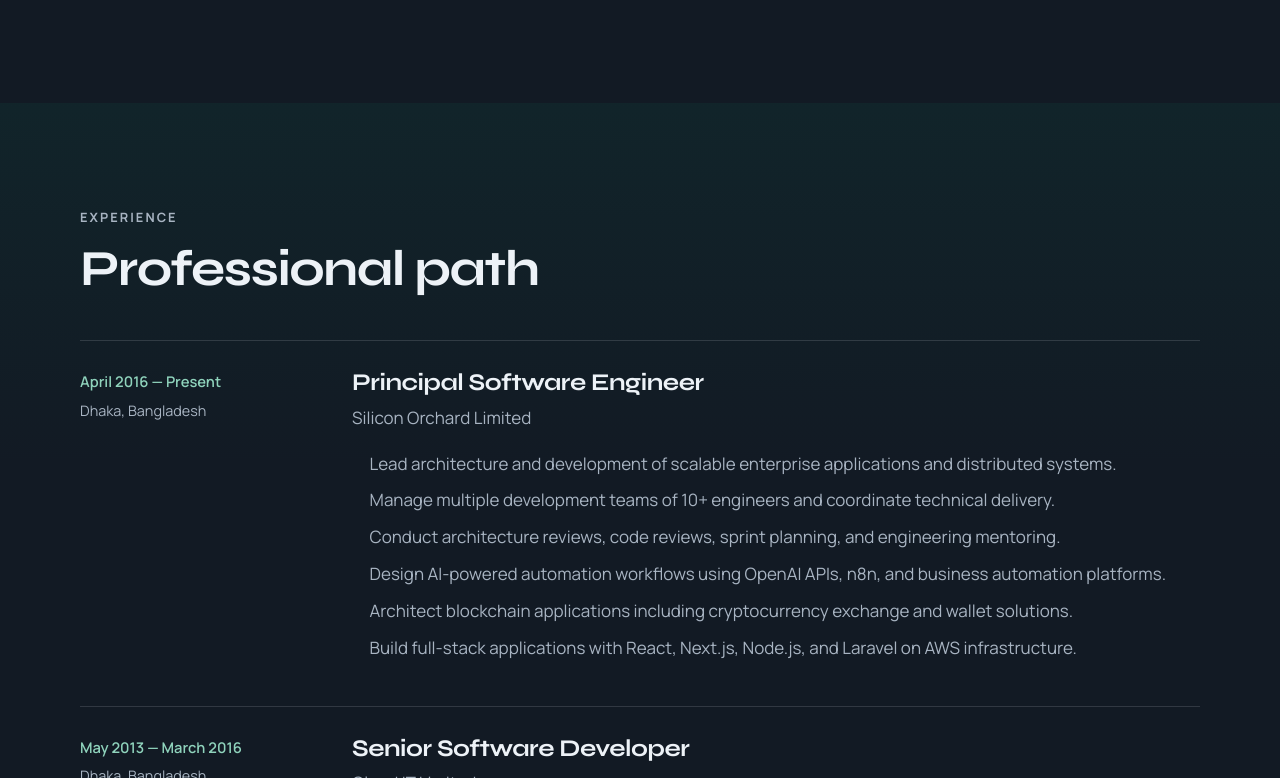
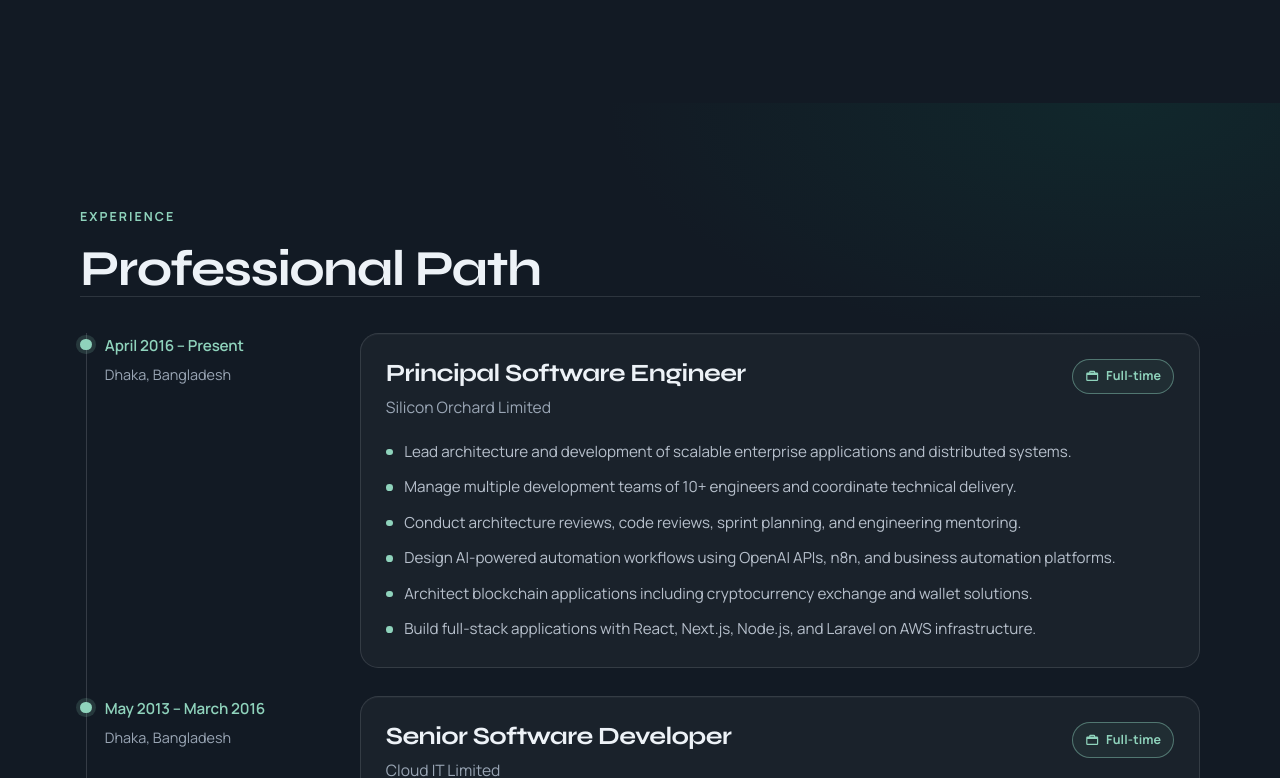
Before and after one commit to aleksandryky/yousuf-website, a Next.js app: page / in a window 1280 px wide. Shown: the part 3722-4500 px from the top of the page. Built offline with nearby package versions, Linux system fonts and the light colour scheme; no server answers.

Commit message:
Professional path has been updated

```diff
--- a/src/app/globals.css
+++ b/src/app/globals.css
@@ -651,6 +651,37 @@
   color: var(--on-ink);
 }
 
+.section--experience {
+  background:
+    radial-gradient(900px 420px at 88% 0%, rgba(11, 110, 86, 0.16), transparent 58%),
+    var(--surface-ink);
+  color: var(--on-ink);
+}
+
+.experience-head {
+  margin-bottom: 0;
+  max-width: 40rem;
+}
+
+.experience-kicker {
+  margin: 0 0 0.85rem;
+  color: #8fd3bc;
+  font-size: 0.78rem;
+  font-weight: 700;
+  letter-spacing: 0.16em;
+  text-transform: uppercase;
+}
+
+.experience-title {
+  margin: 0;
+  font-family: var(--font-display);
+  font-size: clamp(2rem, 4.5vw, 3.15rem);
+  font-weight: 700;
+  line-height: 1.08;
+  letter-spacing: -0.03em;
+  color: var(--on-ink);
+}
+
 .section--contact {
   position: relative;
   overflow: hidden;
@@ -1386,8 +1417,7 @@
   display: none;
 }
 
-.project-name,
-.timeline-role {
+.project-name {
   margin: 0;
   font-family: var(--font-display);
   font-size: clamp(1.15rem, 2vw, 1.5rem);
@@ -1588,45 +1618,138 @@
 }
 
 .timeline {
-  display: grid;
-  gap: 2.75rem;
+  position: relative;
+  display: grid;
+  gap: 1.75rem;
+  margin: 0;
+  padding: 2.25rem 0 0;
+  list-style: none;
+  border-top: 1px solid rgba(237, 242, 247, 0.12);
+}
+
+.timeline::before {
+  content: "";
+  position: absolute;
+  top: 2.25rem;
+  bottom: 0.35rem;
+  left: 0.35rem;
+  width: 1px;
+  background: rgba(237, 242, 247, 0.16);
 }
 
 .timeline-item {
-  display: grid;
-  gap: 1rem 2rem;
-  padding-top: 1.75rem;
-  border-top: 1px solid rgba(237, 242, 247, 0.14);
+  position: relative;
+  display: grid;
+  gap: 1rem;
+}
+
+.timeline-meta {
+  position: relative;
+  padding-left: 1.55rem;
+}
+
+.timeline-marker {
+  position: absolute;
+  top: 0.35rem;
+  left: 0;
+  width: 0.72rem;
+  height: 0.72rem;
+  border-radius: 50%;
+  background: #8fd3bc;
+  box-shadow: 0 0 0 4px rgba(143, 211, 188, 0.16);
 }
 
 .timeline-period {
   margin: 0;
   color: #8fd3bc;
-  font-size: 0.92rem;
+  font-size: 0.95rem;
   font-weight: 600;
+  letter-spacing: -0.01em;
 }
 
 .timeline-place {
   margin: 0.3rem 0 0;
-  color: var(--on-ink-muted);
+  color: #9aa6b5;
   font-size: 0.9rem;
 }
 
+.timeline-card {
+  padding: 1.35rem 1.25rem 1.4rem;
+  border: 1px solid rgba(237, 242, 247, 0.12);
+  border-radius: 1.15rem;
+  background: rgba(255, 255, 255, 0.035);
+  box-shadow: inset 0 1px 0 rgba(255, 255, 255, 0.03);
+}
+
+.timeline-card__head {
+  display: flex;
+  flex-wrap: wrap;
+  align-items: flex-start;
+  justify-content: space-between;
+  gap: 0.85rem 1rem;
+}
+
+.timeline-role {
+  margin: 0;
+  font-family: var(--font-display);
+  font-size: clamp(1.2rem, 2.2vw, 1.55rem);
+  font-weight: 700;
+  letter-spacing: -0.025em;
+  line-height: 1.2;
+  color: var(--on-ink);
+}
+
 .timeline-company {
-  margin: 0.35rem 0 0;
-  color: var(--on-ink-muted);
+  margin: 0.4rem 0 0;
+  color: #9aa6b5;
+  font-size: 0.98rem;
+}
+
+.timeline-badge {
+  display: inline-flex;
+  align-items: center;
+  gap: 0.4rem;
+  flex: 0 0 auto;
+  padding: 0.4rem 0.75rem;
+  border: 1px solid rgba(143, 211, 188, 0.45);
+  border-radius: 999px;
+  color: #8fd3bc;
+  background: rgba(143, 211, 188, 0.06);
+  font-size: 0.78rem;
+  font-weight: 700;
+  letter-spacing: 0.01em;
+}
+
+.timeline-badge__icon {
+  width: 0.9rem;
+  height: 0.9rem;
 }
 
 .timeline-highlights {
-  margin: 1.1rem 0 0;
-  padding-left: 1.1rem;
-  color: var(--on-ink-muted);
-  display: grid;
-  gap: 0.55rem;
-}
-
-.timeline-highlights li::marker {
-  color: #8fd3bc;
+  display: grid;
+  gap: 0.7rem;
+  margin: 1.2rem 0 0;
+  padding: 0;
+  list-style: none;
+  color: #b7c0cc;
+  font-size: 0.95rem;
+  line-height: 1.6;
+}
+
+.timeline-highlights li {
+  position: relative;
+  padding-left: 1.15rem;
+}
+
+.timeline-highlights li::before {
+  content: "";
+  position: absolute;
+  top: 0.55rem;
+  left: 0;
+  width: 0.42rem;
+  height: 0.42rem;
+  border-radius: 50%;
+  background: #8fd3bc;
 }
 
 .section--edu {
@@ -1946,7 +2069,17 @@
   }
 
   .timeline-item {
-    grid-template-columns: 15rem 1fr;
+    grid-template-columns: minmax(13.5rem, 15.5rem) minmax(0, 1fr);
+    gap: 1.5rem 2rem;
+    align-items: start;
+  }
+
+  .timeline::before {
+    left: 0.35rem;
+  }
+
+  .timeline-card {
+    padding: 1.55rem 1.55rem 1.6rem;
   }
 
   .edu-columns {
--- a/src/components/Experience.tsx
+++ b/src/components/Experience.tsx
@@ -1,32 +1,55 @@
 import { Reveal } from "@/components/Reveal";
 import { experience } from "@/data/profile";
 
+function BriefcaseIcon() {
+  return (
+    <svg viewBox="0 0 24 24" aria-hidden="true" className="timeline-badge__icon">
+      <path
+        fill="currentColor"
+        d="M9 3h6a2 2 0 0 1 2 2v1h3a2 2 0 0 1 2 2v10a2 2 0 0 1-2 2H4a2 2 0 0 1-2-2V8a2 2 0 0 1 2-2h3V5a2 2 0 0 1 2-2Zm6 3V5H9v1h6ZM4 10v8h16v-8H4Z"
+      />
+    </svg>
+  );
+}
+
 export function Experience() {
   return (
-    <section className="section section--ink" id="experience">
+    <section className="section section--experience" id="experience">
       <div className="container">
         <Reveal>
-          <div className="section-head section-head--light">
-            <p className="section-label">Experience</p>
-            <h2 className="section-title">Professional path</h2>
+          <div className="experience-head">
+            <p className="experience-kicker">Experience</p>
+            <h2 className="experience-title">Professional Path</h2>
           </div>
         </Reveal>
+
         <ol className="timeline">
           {experience.map((job) => (
             <Reveal as="li" key={job.company + job.period} className="timeline-item">
               <div className="timeline-meta">
+                <span className="timeline-marker" aria-hidden="true" />
                 <p className="timeline-period">{job.period}</p>
                 <p className="timeline-place">{job.location}</p>
               </div>
-              <div className="timeline-body">
-                <h3 className="timeline-role">{job.role}</h3>
-                <p className="timeline-company">{job.company}</p>
+
+              <article className="timeline-card">
+                <header className="timeline-card__head">
+                  <div>
+                    <h3 className="timeline-role">{job.role}</h3>
+                    <p className="timeline-company">{job.company}</p>
+                  </div>
+                  <span className="timeline-badge">
+                    <BriefcaseIcon />
+                    {job.type}
+                  </span>
+                </header>
+
                 <ul className="timeline-highlights">
                   {job.highlights.map((item) => (
                     <li key={item}>{item}</li>
                   ))}
                 </ul>
-              </div>
+              </article>
             </Reveal>
           ))}
         </ol>
--- a/src/data/profile.ts
+++ b/src/data/profile.ts
@@ -268,7 +268,8 @@
     role: "Principal Software Engineer",
     company: "Silicon Orchard Limited",
     location: "Dhaka, Bangladesh",
-    period: "April 2016 — Present",
+    period: "April 2016 – Present",
+    type: "Full-time",
     highlights: [
       "Lead architecture and development of scalable enterprise applications and distributed systems.",
       "Manage multiple development teams of 10+ engineers and coordinate technical delivery.",
@@ -282,7 +283,8 @@
     role: "Senior Software Developer",
     company: "Cloud IT Limited",
     location: "Dhaka, Bangladesh",
-    period: "May 2013 — March 2016",
+    period: "May 2013 – March 2016",
+    type: "Full-time",
     highlights: [
       "Developed enterprise web applications using PHP, Laravel, CodeIgniter, and modern front-end stacks.",
       "Integrated payment gateways, third-party APIs, and external services.",
@@ -294,7 +296,8 @@
     role: "Software Developer",
     company: "Cention AB",
     location: "Dhaka, Bangladesh",
-    period: "January 2011 — May 2013",
+    period: "January 2011 – May 2013",
+    type: "Full-time",
     highlights: [
       "Developed backend services and customer management systems.",
       "Collaborated with international teams using Agile practices across time zones.",
```
